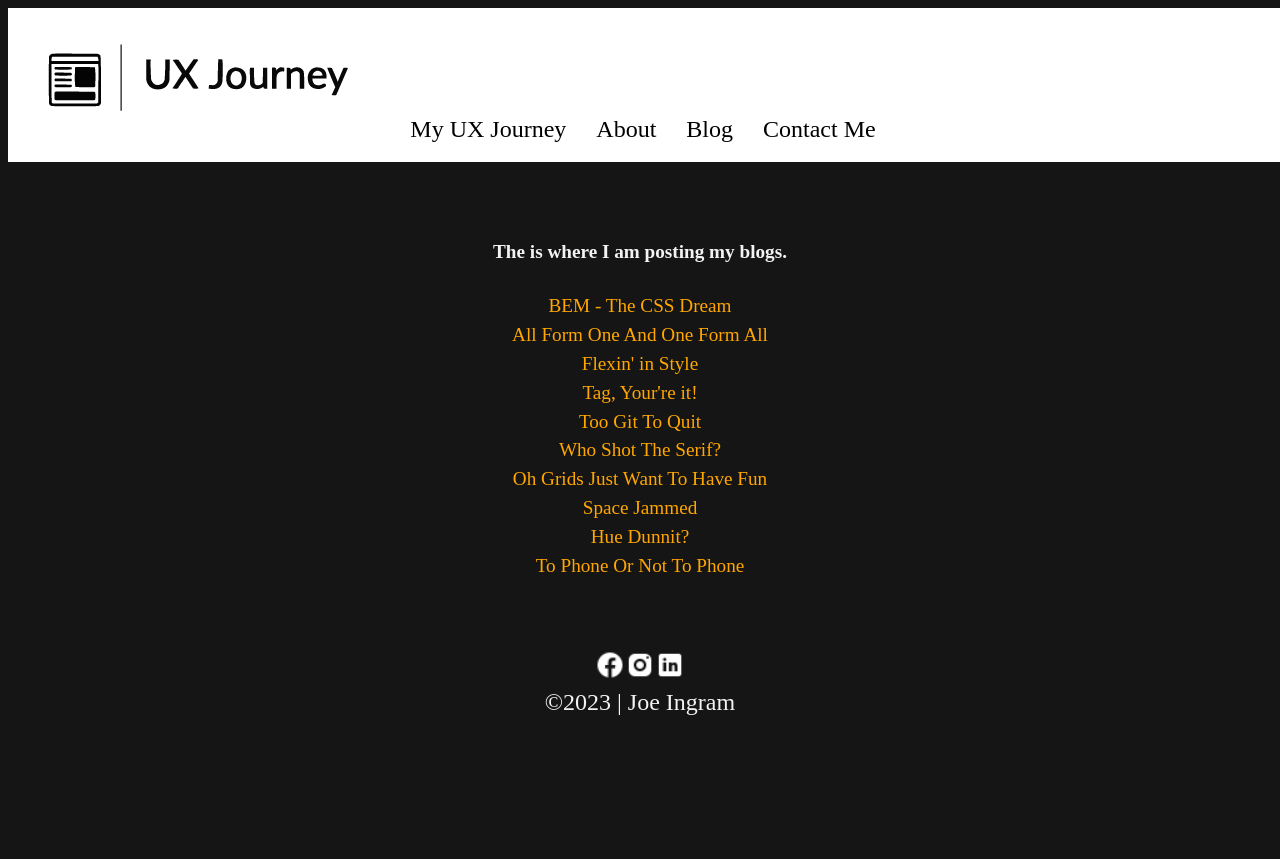
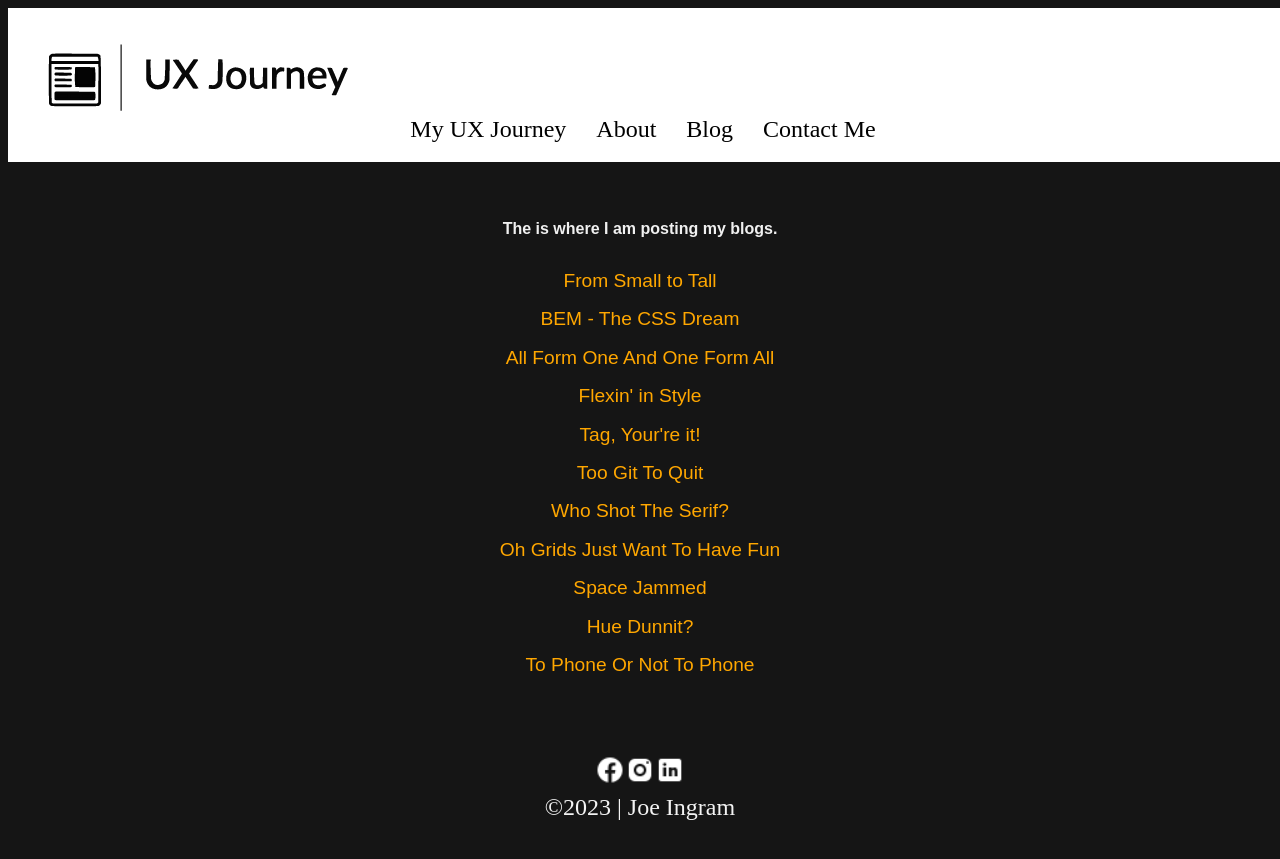
Before and after one commit to myuxjourney/myuxjourney.github.io, a Jekyll site: the page built from blog.md, in a window 1280 px wide. Shown: the top 859 px of the page. Built offline with Jekyll 4.4.1, drawn with Linux system fonts in a browser that asks for light colours; nearby versions of some CDN libraries.

Commit message:
added effect to blog list text

```diff
--- a/_includes/head.html
+++ b/_includes/head.html
@@ -1,14 +1,23 @@
 <head>
-  <meta charset="utf-8">
-  <meta http-equiv="X-UA-Compatible" content="IE=edge">
-  <meta name="viewport" content="width=device-width, initial-scale=1">
+  <meta charset="utf-8" />
+  <meta http-equiv="X-UA-Compatible" content="IE=edge" />
+  <meta name="viewport" content="width=device-width, initial-scale=1.0" />
 
-  <title>{% if page.title %}{{ page.title }}{% else %}{{ site.title }}{% endif %}</title>
-  <meta name="description" content="{% if page.excerpt %}{{ page.excerpt | strip_html | strip_newlines | truncate: 160 }}{% else %}{{ site.description }}{% endif %}">
+  <title>
+    {% if page.title %}{{ page.title }}{% else %}{{ site.title }}{% endif %}
+  </title>
+  <meta
+    name="description"
+    content="{% if page.excerpt %}{{ page.excerpt | strip_html | strip_newlines | truncate: 160 }}{% else %}{{ site.description }}{% endif %}"
+  />
 
   <link rel="stylesheet" href="{{ "/css/main.css" | prepend: site.baseurl }}">
-  <link rel="canonical" href="{{ page.url | replace:'index.html','' | prepend: site.baseurl | prepend: site.url }}">
-  <link rel="alternate" type="application/rss+xml" title="{{ site.title }}" href="{{ "/feed.xml" | prepend: site.baseurl | prepend: site.url }}">
+  <link
+    rel="canonical"
+    href="{{ page.url | replace:'index.html','' | prepend: site.baseurl | prepend: site.url }}"
+  />
+  <link rel="alternate" type="application/rss+xml" title="{{ site.title }}"
+  href="{{ "/feed.xml" | prepend: site.baseurl | prepend: site.url }}">
 
   <script src="https://ajax.googleapis.com/ajax/libs/jquery/3.2.1/jquery.min.js"></script>
 </head>
--- a/_layouts/page.html
+++ b/_layouts/page.html
@@ -3,6 +3,7 @@
 ---
 
 <article class="post">
+  <h4 class="h4-blog">The is where I am posting my blogs.</h4>
   <header class="post-header">
     <h1 class="post-title"></h1>
   </header>
--- a/_sass/_base.scss
+++ b/_sass/_base.scss
@@ -94,17 +94,17 @@
 .post-content {
   background-color: rgb(21, 21, 21);
   color: #f3f3f3;
-  font-family: "Raleway";
+  font-family: "Raleway" sans-serif;
   font-size: larger;
   padding-bottom: 35px;
-  line-height: 1.5em;
-  align-items: center;
+  line-height: 2em;
 }
 
 /* Block: post-title */
 .post-title {
   background-color: rgb(21, 21, 21);
   color: #f3f3f3;
+  text-align: left;
 }
 
 /* Block: h4 */
@@ -182,43 +182,98 @@
 //     width: 32%;
 //   }
 
+// .image-grid {
+//   display: grid;
+//   grid-template-columns: repeat(4, 1fr); /* Initially 4 columns */
+//   grid-gap: 20px;
+//   justify-content: center; /* Center items horizontally */
+// }
+
+// .image-container {
+//   width: 100%; /* Take full width initially */
+//   text-align: center;
+// }
+
+// .image {
+//   width: 100%;
+//   height: auto;
+//   transition: transform 0.3s ease; /* Add transition for smooth effect */
+// }
+
+// /* Apply hover effect */
+// .image:hover {
+//   transform: scale(1.4); /* Scale up the image by 10% on hover */
+// }
+
+// @media (max-width: 800px) {
+//   .image-grid {
+//     grid-template-columns: repeat(
+//       2,
+//       1fr
+//     ); /* Two columns when screen size is 600px or less */
+//   }
+// }
+
+// @media (max-width: 400px) {
+//   .image-grid {
+//     grid-template-columns: repeat(
+//       1,
+//       1fr
+//     ); /* Single column when screen size is 400px or less */
+//   }
+// }
+
 .image-grid {
   display: grid;
-  grid-template-columns: repeat(4, 1fr); /* Initially 4 columns */
+  grid-template-columns: repeat(4, 1fr);
   grid-gap: 20px;
-  justify-content: center; /* Center items horizontally */
+  justify-content: center;
 }
 
 .image-container {
-  width: 100%; /* Take full width initially */
-  text-align: center;
+  position: relative;
 }
 
 .image {
   width: 100%;
   height: auto;
-  transition: transform 0.3s ease; /* Add transition for smooth effect */
+  transition: transform 0.3s ease, filter 0.3s ease;
+  position: relative;
+  z-index: 2;
 }
 
-/* Apply hover effect */
 .image:hover {
-  transform: scale(1.4); /* Scale up the image by 10% on hover */
+  transform: scale(1.4);
+  filter: blur(0);
+}
+
+.image-grid:hover .image:not(:hover) {
+  filter: blur(10px);
+  z-index: 1;
+}
+
+.image-grid:hover .image:not(:hover)::before {
+  content: "";
+  position: absolute;
+  top: 0;
+  left: 0;
+  width: 100%;
+  height: 100%;
+  background-color: rgba(255, 166, 0, 0.8);
+  opacity: 1;
+  transition: opacity 0.3s ease;
+  z-index: 3;
 }
 
 @media (max-width: 800px) {
   .image-grid {
-    grid-template-columns: repeat(
-      2,
-      1fr
-    ); /* Two columns when screen size is 600px or less */
+    grid-template-columns: repeat(2, 1fr);
+    padding: 10px;
   }
 }
 
 @media (max-width: 400px) {
   .image-grid {
-    grid-template-columns: repeat(
-      1,
-      1fr
-    ); /* Single column when screen size is 400px or less */
+    grid-template-columns: repeat(1, 1fr);
   }
 }
--- a/_sass/_layout.scss
+++ b/_sass/_layout.scss
@@ -23,11 +23,13 @@
 
 /* Element: blog-list */
 .blog-list {
+  font-family: "Raleway" sans-serif;
+  font-size: larger;
+  line-height: 1.5em;
   list-style-type: none;
-  text-align: left;
   margin-left: 30%;
   margin-right: 30%;
-  line-height: 3em;
+  text-align: center;
 }
 
 /* Element: paragraph */
@@ -126,6 +128,14 @@
   list-style-type: none;
 }
 
+li:hover {
+  list-style-type: none;
+  text-align: left;
+  color: #ffa700;
+  font-size: larger;
+  transition: font size 0.5s ease;
+}
+
 a {
   color: #ffa700;
 }
@@ -142,10 +152,9 @@
   color: #ffa700;
 }
 
-.blog-list {
-  list-style-type: none;
-  text-align: left;
-  margin-left: 30%;
-  margin-right: 30%;
-  line-height: 3em;
+@media screen and (min-width: 600px) {
+  .size-small img {
+    width: auto;
+    height: 20%;
+  }
 }
--- a/blog.md
+++ b/blog.md
@@ -3,8 +3,6 @@
 title: Blog
 permalink: /blog/
 ---
-
-<h4 class="h4-blog"> The is where I am posting my blogs.</h4>
 
 <li class="blog-list">
   {% for post in site.posts %}
@@ -12,5 +10,4 @@
       <a href="{{ post.url }}">{{ post.title }}</a>
     </li>
   {% endfor %}
-
 </li>
```
Also changed, not shown: _posts/2024-02-07-From-Small-to-Tall.html (added, +39 -0 lines), _posts/2024-01-17-Tag-You're-It.html (renamed from _posts/2024-01-17-Tag-Your're-It.html), images/Blog Images/SmalltoTall.png (added).
